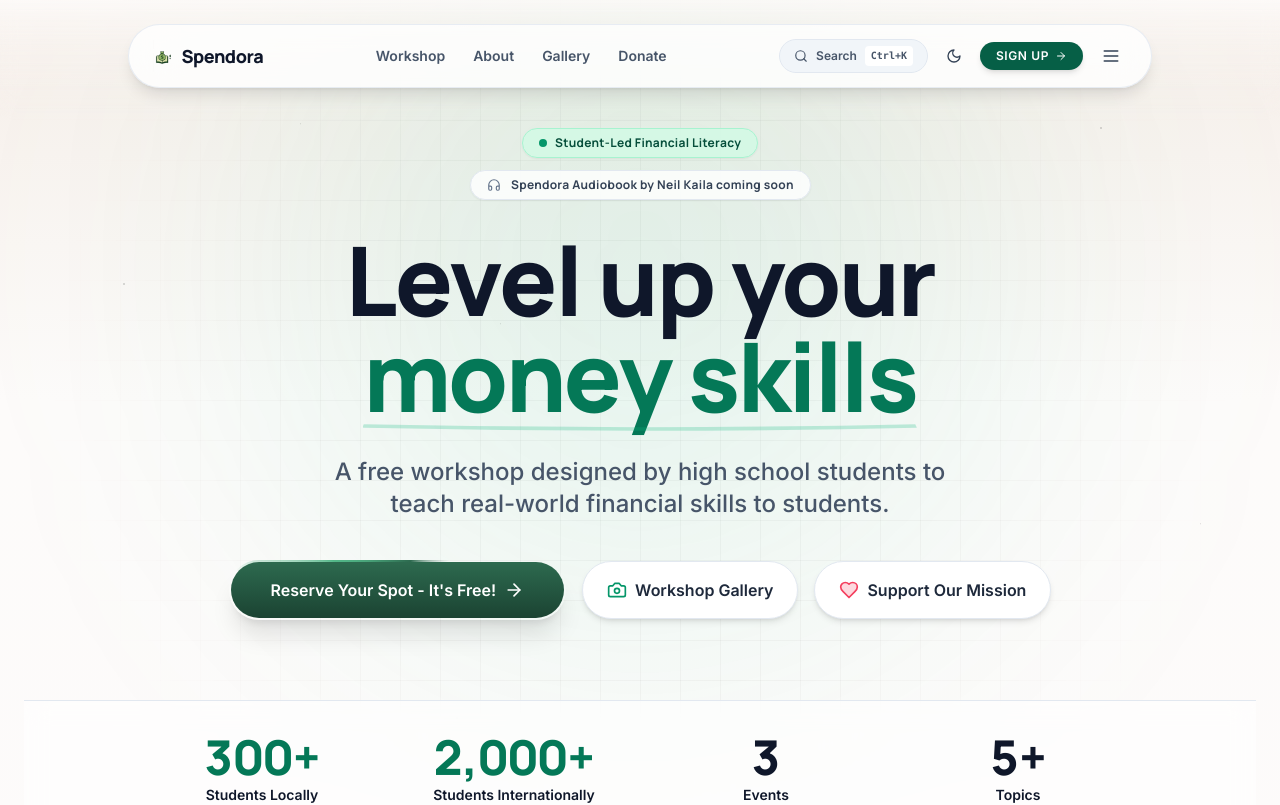
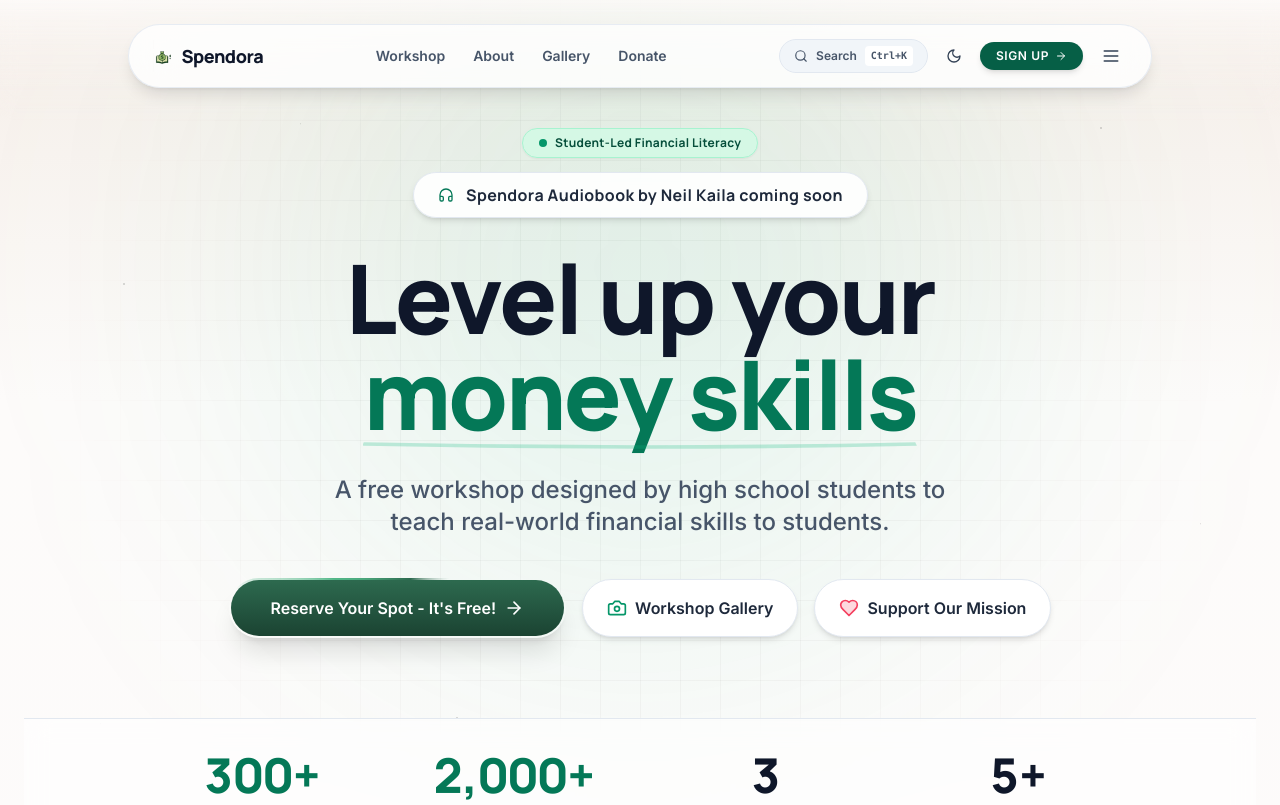
Before and after one commit to muj3b/spendora-workshop-6bc9591d, a React (Vite) app: page / in a window 1280 px wide. Shown: the top 805 px of the page. Built offline with nearby package versions, Linux system fonts and the light colour scheme.

Commit message:
Remove shimmer effect, make audiobook announcement badge larger and bolder

```diff
--- a/src/components/Hero.tsx
+++ b/src/components/Hero.tsx
@@ -31,7 +31,7 @@ const Hero = memo(() => {
       {/* Hero Header */}
       <div className="relative z-10 min-h-[85vh] flex flex-col items-center justify-center pt-32 pb-16 px-6">
         <div className="text-center max-w-5xl mx-auto">
-          <div className="flex flex-col items-center gap-3 mb-8">
+          <div className="flex flex-col items-center gap-3.5 mb-8">
             {/* Badge */}
             <div className="inline-flex items-center gap-2 px-4 py-1.5 rounded-full bg-emerald-100/80 dark:bg-white/5 border border-emerald-200 dark:border-white/10 backdrop-blur-md animate-fade-up shadow-sm">
               <span className="relative flex h-2 w-2">
@@ -41,10 +41,12 @@ const Hero = memo(() => {
               <span className="text-xs font-bold text-emerald-900 dark:text-emerald-100/90 tracking-wide font-manrope">Student-Led Financial Literacy</span>
             </div>
 
-            {/* Audiobook Announcement */}
-            <div className="inline-flex items-center gap-2.5 px-4 py-1.5 rounded-full bg-white/80 dark:bg-white/5 border border-slate-200 dark:border-white/10 backdrop-blur-md animate-fade-up shadow-sm">
-              <Headphones className="w-3.5 h-3.5 text-slate-500 dark:text-zinc-400" />
-              <span className="shimmer-text text-xs font-bold text-slate-700 dark:text-zinc-300 tracking-wide font-manrope">Spendora Audiobook by Neil Kaila coming soon</span>
+            {/* Audiobook Announcement - Bigger & Clean */}
+            <div className="inline-flex items-center gap-3 px-5 sm:px-6 py-2.5 rounded-full bg-white/90 dark:bg-white/[0.05] border border-slate-200 dark:border-white/10 backdrop-blur-md animate-fade-up shadow-md">
+              <Headphones className="w-4 h-4 text-emerald-700 dark:text-[#52b788] shrink-0" />
+              <span className="text-sm sm:text-base font-bold text-slate-800 dark:text-zinc-200 tracking-wide font-manrope">
+                Spendora Audiobook by Neil Kaila coming soon
+              </span>
             </div>
           </div>
 
--- a/src/index.css
+++ b/src/index.css
@@ -89,44 +89,6 @@
   ::-webkit-scrollbar-thumb { background: rgba(100,100,100,0.2); border-radius: 9999px; }
   ::-webkit-scrollbar-thumb:hover { background: rgba(100,100,100,0.4); }
 
-  .shimmer-text {
-    -webkit-text-fill-color: transparent;
-    background: linear-gradient(
-      110deg,
-      #334155 0%,
-      #334155 44%,
-      #047857 48%,
-      #10b981 50%,
-      #047857 52%,
-      #334155 56%,
-      #334155 100%
-    );
-    background-size: 300% 100%;
-    -webkit-background-clip: text;
-    background-clip: text;
-    animation: shimmer-beam 7s ease-in-out infinite;
-  }
-
-  :is(.dark) .shimmer-text {
-    background: linear-gradient(
-      110deg,
-      #d4d4d8 0%,
-      #d4d4d8 44%,
-      #ffffff 48%,
-      #ffffff 52%,
-      #d4d4d8 56%,
-      #d4d4d8 100%
-    );
-    background-size: 300% 100%;
-    -webkit-background-clip: text;
-    background-clip: text;
-  }
-
-  @keyframes shimmer-beam {
-    0% { background-position: 150% 0; }
-    50% { background-position: -150% 0; }
-    51%, 100% { background-position: -150% 0; }
-  }
 }
 
 /* Star field animations */
```
